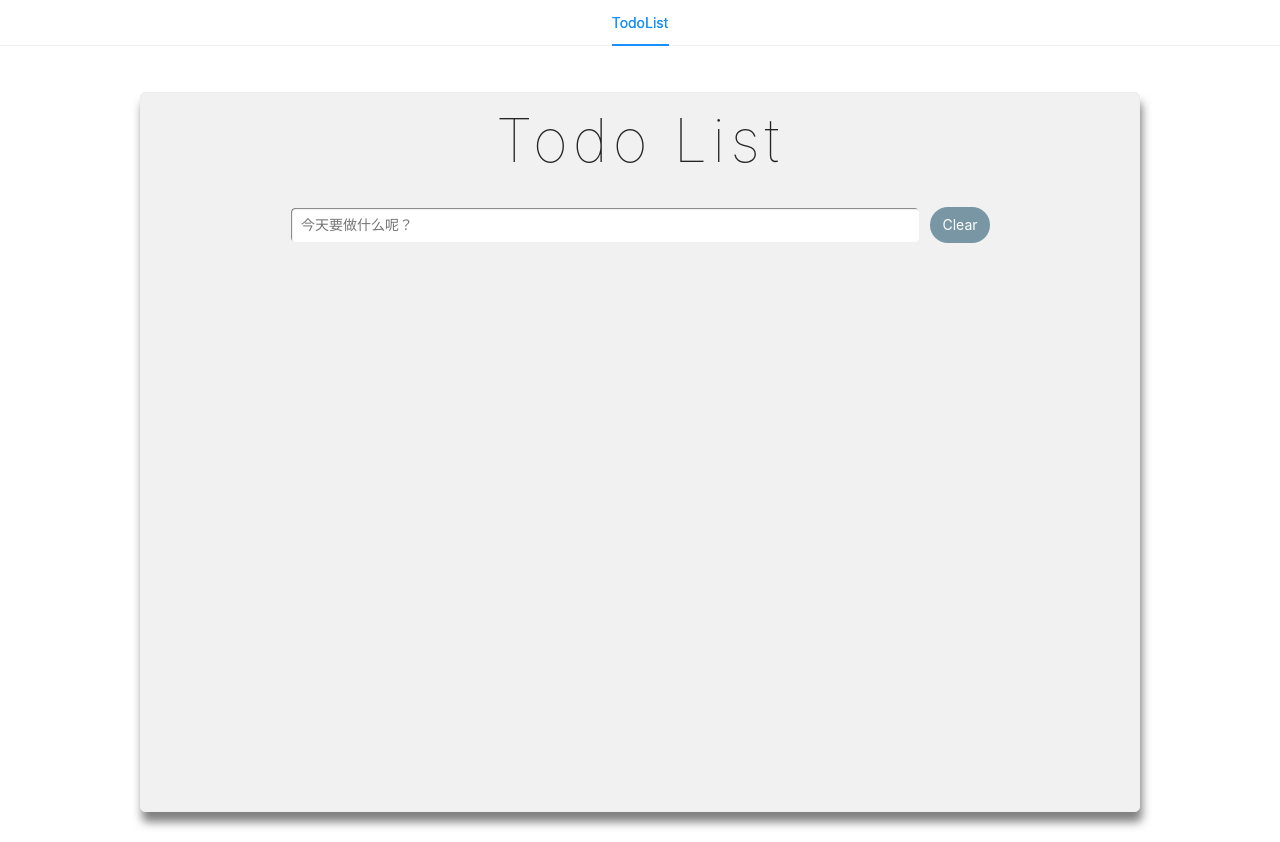
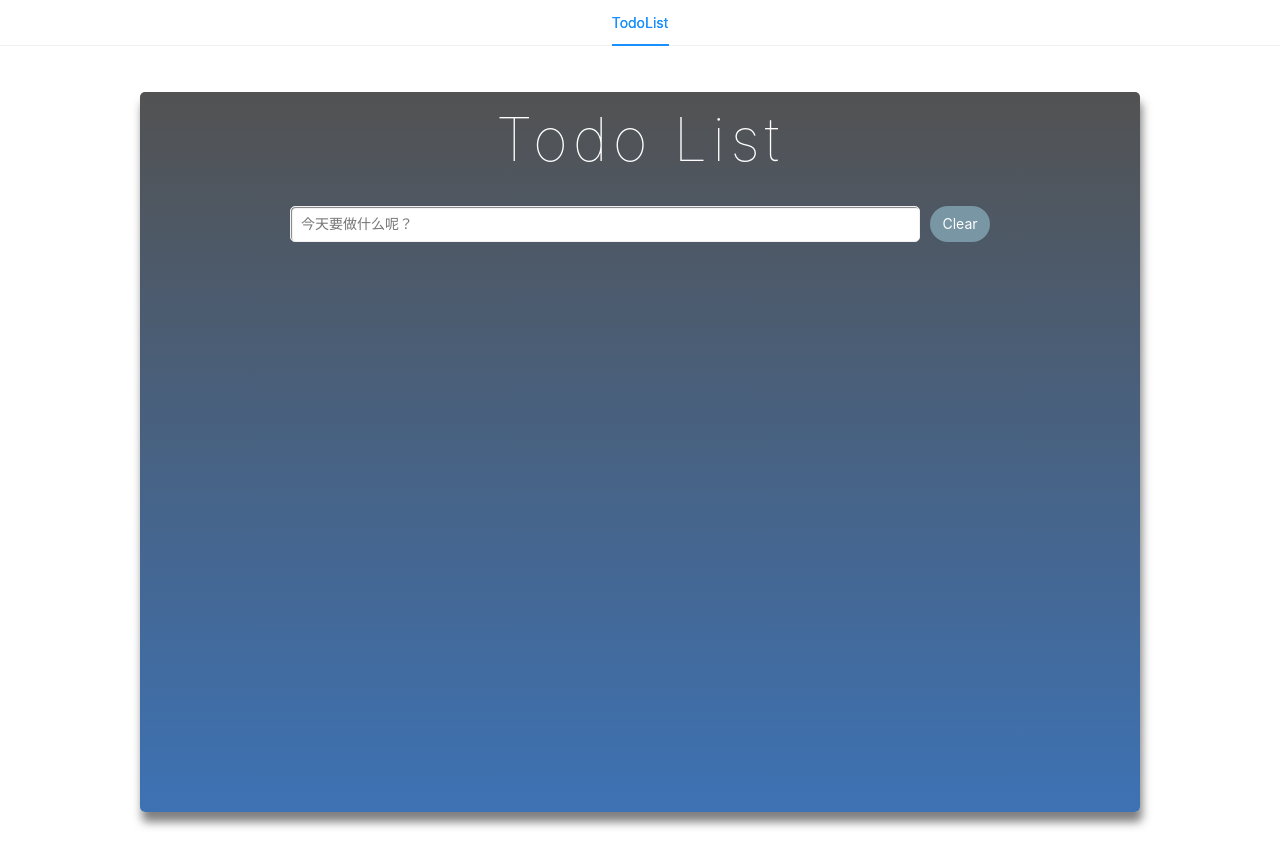
Before and after one commit to WannTonn/react-learning, a React (Create React App) app: page / in a window 1280 px wide. Built offline with nearby package versions, Linux system fonts and the light colour scheme.

Commit message:
feat:update styles

```diff
--- a/config-overrides.js
+++ b/config-overrides.js
@@ -18,7 +18,6 @@ const addCustommize = () => config => {
   // console.log(config, 18);
   // config.output.path = __dirname + '/docs';
 
-  console.log(config, 21)
   return config;
 }
 module.exports = {
--- a/src/global.scss
+++ b/src/global.scss
@@ -1,3 +1,11 @@
+html {
+  height: 100%;
+  // background: linear-gradient(#f0f2f0, #000c40);
+}
+
 :root {
   --error-color: #ff4d4f;
+  --primary-color: #336699;
+  --background-color: #fff;
+  ---border-color: #99cccc;
 }
--- a/src/views/ToDoList/index.tsx
+++ b/src/views/ToDoList/index.tsx
@@ -74,7 +74,6 @@ const TodoList = () => {
                   {e.name}
                 </div>
                 <div className="optBox">
-
                   <div className='delBtn' onClick={() => handleDelThing(e.id)}>×</div>
                 </div>
               </div>
--- a/src/views/ToDoList/style.scss
+++ b/src/views/ToDoList/style.scss
@@ -2,9 +2,9 @@
   margin: 30px auto;
   width: 1000px;
   min-height: 90vh;
-  border: 1px solid #eee;
+  // border: 1px solid #eee;
   border-radius: 5px;
-  background-color: #f1f1f1;
+  background: linear-gradient(#525252, #3d72b4);
   transition: all 0.3s ease;
   box-shadow: 2px 10px 10px rgba(0, 0, 0, 0.5);
 }
@@ -14,6 +14,7 @@
   text-align: center;
   font-weight: lighter;
   user-select: none;
+  color: #fff;
 }
 .todoListWrapper {
   width: 700px;
@@ -61,7 +62,6 @@
     .item {
       position: relative;
       display: flex;
-      // justify-content: space-between;
       align-items: center;
       margin-bottom: 10px;
       border-radius: 10px;
```
